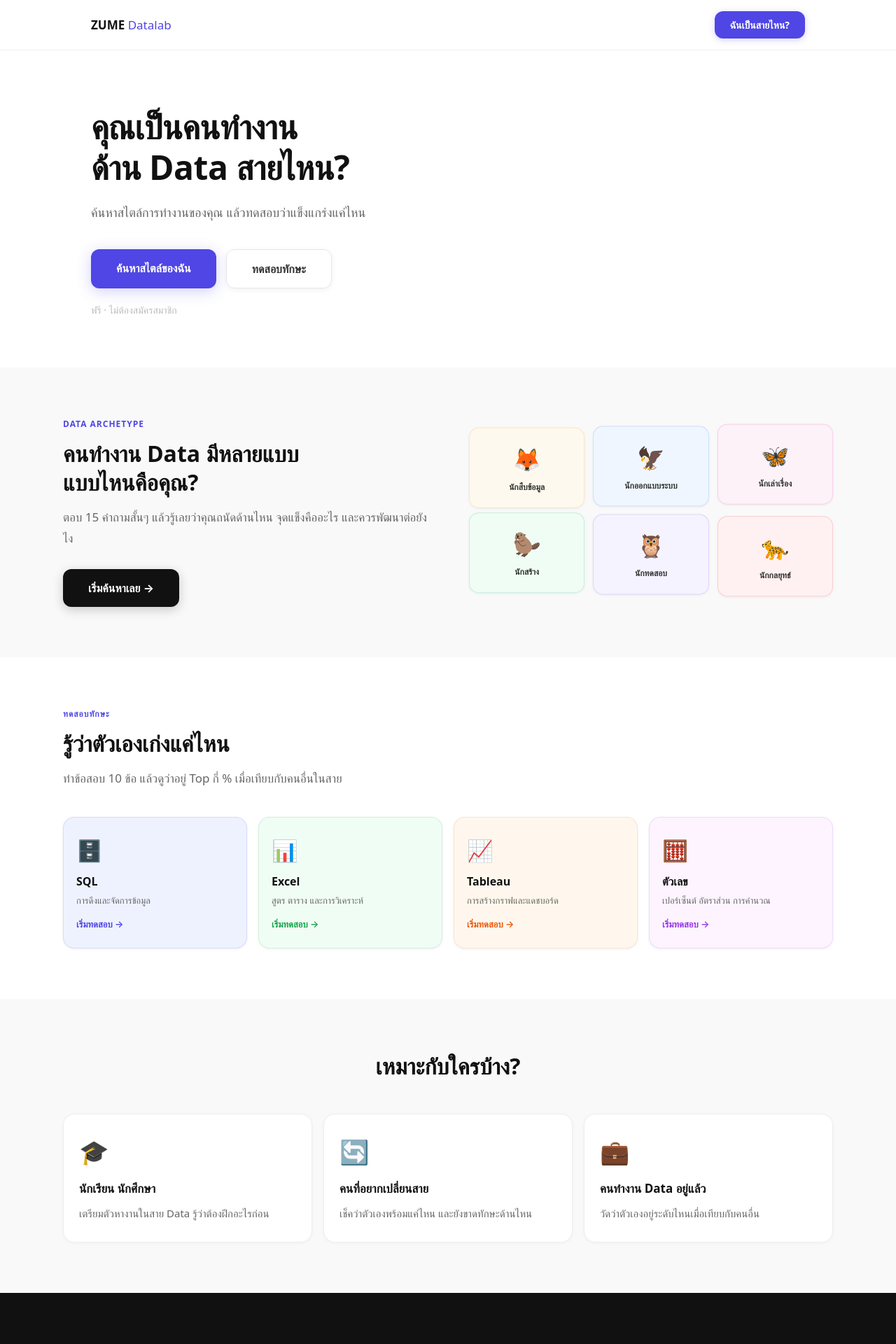
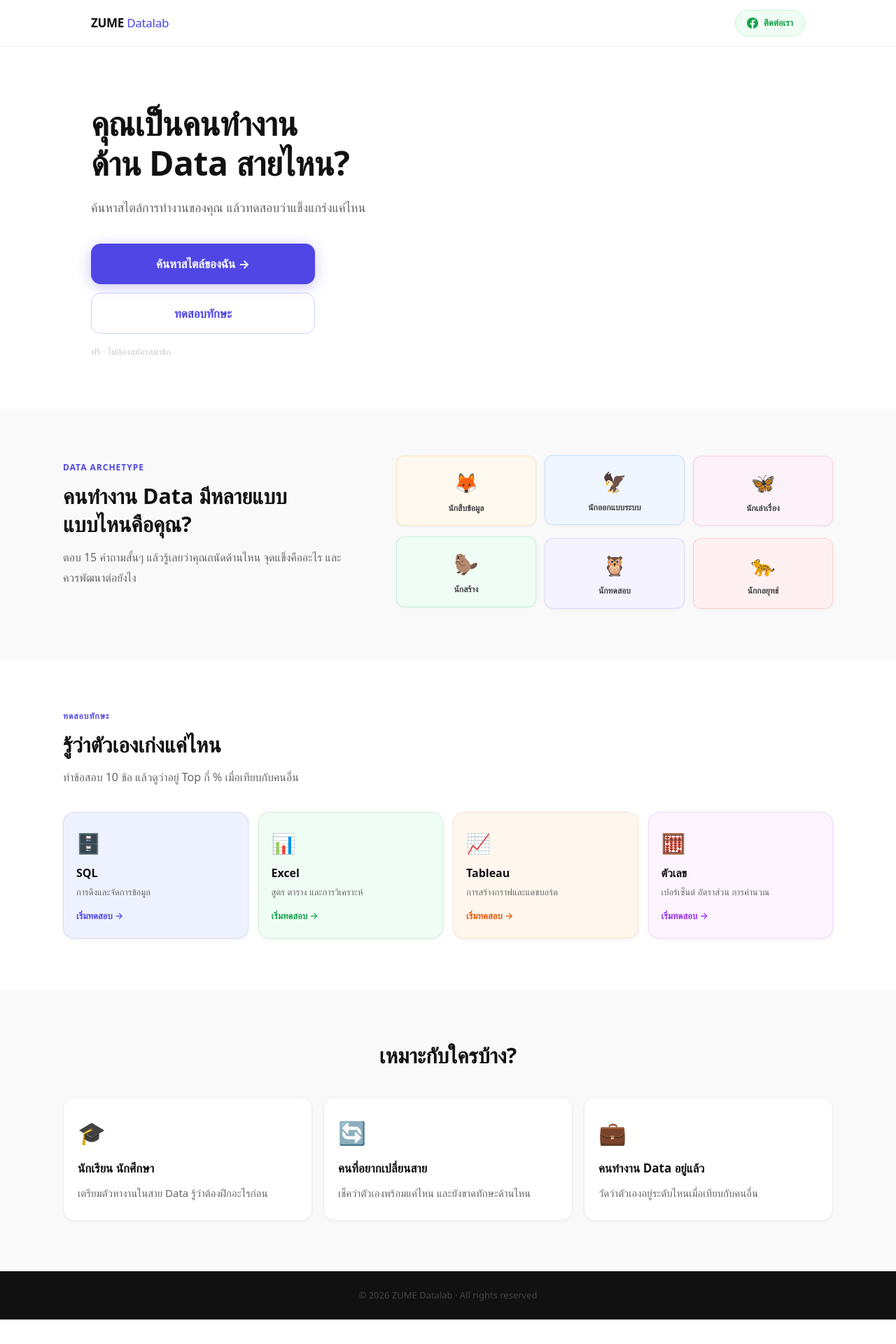
Before and after one commit to ZUME-Work/zume-career-intelligence, a Next.js app: page / in a window 1280 px wide. Shown: the top 1920 px of the page at 70% size. After the commit the page ends 1885 px from the top, so only its background shows below. Built offline with nearby package versions, Linux system fonts and the light colour scheme.

Commit message:
fix: mobile layout landing page single CTA facebook contact

```diff
--- a/app/page.tsx
+++ b/app/page.tsx
@@ -4,124 +4,125 @@ export default function HomePage() {
   return (
     <>
       <style>{`
-        * { box-sizing: border-box; margin: 0; padding: 0; }
-        @keyframes fadeUp { from { opacity: 0; transform: translateY(16px); } to { opacity: 1; transform: translateY(0); } }
-        @keyframes float { 0%,100% { transform: translateY(0); } 50% { transform: translateY(-6px); } }
-        @keyframes shimmer { 0%,100% { box-shadow: 0 4px 20px rgba(79,70,229,0.25); } 50% { box-shadow: 0 8px 28px rgba(79,70,229,0.45); } }
+        * { box-sizing:border-box; margin:0; padding:0; }
+        @keyframes fadeUp { from{opacity:0;transform:translateY(16px)} to{opacity:1;transform:translateY(0)} }
+        @keyframes float { 0%,100%{transform:translateY(0)} 50%{transform:translateY(-7px)} }
         .f1{animation:fadeUp 0.5s ease both}
         .f2{animation:fadeUp 0.5s 0.1s ease both}
         .f3{animation:fadeUp 0.5s 0.2s ease both}
         .f4{animation:fadeUp 0.5s 0.3s ease both}
-        .btn-primary {
+        .btn-main {
           display:inline-block; background:#4F46E5; color:#fff;
-          padding:15px 36px; border-radius:12px; text-decoration:none;
-          font-size:16px; font-weight:700;
+          padding:16px 40px; border-radius:14px; text-decoration:none;
+          font-size:17px; font-weight:700; width:100%; text-align:center;
           box-shadow:0 4px 20px rgba(79,70,229,0.3);
           transition:transform 0.18s, box-shadow 0.18s;
-          animation:shimmer 3s ease infinite;
         }
-        .btn-primary:hover { transform:translateY(-3px); box-shadow:0 10px 32px rgba(79,70,229,0.45); animation:none; }
-        .btn-primary:active { transform:translateY(0); }
-        .btn-secondary {
-          display:inline-block; background:#fff; color:#333;
-          padding:15px 36px; border-radius:12px; text-decoration:none;
-          font-size:16px; font-weight:600; border:1.5px solid #E5E7EB;
-          box-shadow:0 2px 8px rgba(0,0,0,0.06);
-          transition:transform 0.18s, box-shadow 0.18s;
+        .btn-main:hover { transform:translateY(-3px); box-shadow:0 10px 32px rgba(79,70,229,0.4); }
+        .btn-main:active { transform:translateY(0); }
+        .btn-ghost {
+          display:inline-block; background:transparent; color:#4F46E5;
+          padding:16px 40px; border-radius:14px; text-decoration:none;
+          font-size:17px; font-weight:600; width:100%; text-align:center;
+          border:1.5px solid #C7D2FE;
+          transition:transform 0.18s, background 0.18s;
         }
-        .btn-secondary:hover { transform:translateY(-3px); box-shadow:0 8px 24px rgba(0,0,0,0.1); }
-        .btn-dark {
-          display:inline-block; background:#111; color:#fff;
-          padding:15px 36px; border-radius:12px; text-decoration:none;
-          font-size:16px; font-weight:700;
-          box-shadow:0 4px 16px rgba(0,0,0,0.2);
-          transition:transform 0.18s, box-shadow 0.18s;
-        }
-        .btn-dark:hover { transform:translateY(-3px); box-shadow:0 10px 28px rgba(0,0,0,0.3); }
-        .btn-outline {
-          display:inline-block; background:transparent; color:#fff;
-          padding:15px 36px; border-radius:12px; text-decoration:none;
-          font-size:16px; font-weight:600; border:1.5px solid #444;
-          transition:transform 0.18s, border-color 0.18s;
-        }
-        .btn-outline:hover { transform:translateY(-3px); border-color:#888; }
+        .btn-ghost:hover { transform:translateY(-3px); background:#EEF2FF; }
         .skill-card {
-          display:block; text-decoration:none; border-radius:16px; padding:24px 18px;
-          box-shadow:0 1px 4px rgba(0,0,0,0.06);
+          display:block; text-decoration:none; border-radius:16px; padding:22px 18px;
+          box-shadow:0 1px 6px rgba(0,0,0,0.06);
           transition:transform 0.2s, box-shadow 0.2s;
         }
         .skill-card:hover { transform:translateY(-5px); box-shadow:0 12px 28px rgba(0,0,0,0.1); }
-        .arch-card {
-          border-radius:14px; padding:20px 12px; text-align:center;
+        .arch-pill {
+          border-radius:12px; padding:16px 10px; text-align:center;
           box-shadow:0 1px 4px rgba(0,0,0,0.05);
           transition:transform 0.2s, box-shadow 0.2s;
           animation:float ease-in-out infinite;
         }
-        .arch-card:hover { transform:translateY(-6px) !important; box-shadow:0 12px 28px rgba(0,0,0,0.1); animation:none; }
+        .arch-pill:hover { transform:translateY(-5px) !important; box-shadow:0 10px 20px rgba(0,0,0,0.1); animation:none; }
         .who-card {
-          background:#fff; border-radius:16px; padding:28px 22px;
+          background:#fff; border-radius:16px; padding:26px 20px;
           border:1px solid #eee;
           box-shadow:0 1px 4px rgba(0,0,0,0.04);
           transition:transform 0.2s, box-shadow 0.2s;
         }
         .who-card:hover { transform:translateY(-4px); box-shadow:0 10px 24px rgba(0,0,0,0.08); }
-        @media (max-width: 768px) {
-          .hero { padding:56px 20px 48px !important; }
-          .hero h1 { font-size:2.1rem !important; }
-          .section { padding:48px 20px !important; }
-          .grid3 { grid-template-columns:1fr !important; }
-          .grid4 { grid-template-columns:1fr 1fr !important; }
-          .btn-row { flex-direction:column !important; align-items:stretch !important; }
-          .btn-row a { text-align:center !important; }
-          .inner { padding:0 20px !important; }
+        .contact-btn {
+          display:flex; align-items:center; gap:8px;
+          background:#F0FDF4; color:#16A34A;
+          padding:8px 16px; border-radius:20px; text-decoration:none;
+          font-size:13px; font-weight:600; border:1px solid #BBF7D0;
+          transition:transform 0.15s, box-shadow 0.15s;
+        }
+        .contact-btn:hover { transform:translateY(-1px); box-shadow:0 4px 12px rgba(22,163,74,0.2); }
+
+        /* Mobile */
+        @media(max-width:768px) {
+          .hero { padding:52px 20px 44px !important; }
+          .hero h1 { font-size:2rem !important; }
+          .hero p { font-size:16px !important; }
+          .section { padding:44px 20px !important; }
+          .inner { max-width:100% !important; }
+          .arch-section { flex-direction:column !important; gap:32px !important; }
+          .arch-grid { grid-template-columns:repeat(3,1fr) !important; }
+          .skill-grid { grid-template-columns:1fr 1fr !important; }
+          .who-grid { grid-template-columns:1fr !important; }
+          .cta-section { padding:48px 20px !important; }
+          .nav-inner { padding:14px 20px !important; }
+        }
+        @media(max-width:400px) {
+          .arch-grid { grid-template-columns:repeat(2,1fr) !important; }
+          .skill-grid { grid-template-columns:1fr !important; }
         }
       `}</style>
 
       <main style={{ fontFamily:'system-ui,-apple-system,sans-serif', background:'#fff', minHeight:'100vh', color:'#111' }}>
 
         {/* Nav */}
-        <nav style={{ borderBottom:'1px solid #eee', position:'sticky', top:0, background:'rgba(255,255,255,0.95)', backdropFilter:'blur(8px)', zIndex:100 }}>
-          <div style={{ maxWidth:1100, margin:'0 auto', padding:'16px 40px', display:'flex', justifyContent:'space-between', alignItems:'center' }}>
-            <div style={{ fontWeight:800, fontSize:17, color:'#111' }}>
+        <nav style={{ borderBottom:'1px solid #f0f0f0', position:'sticky', top:0, background:'rgba(255,255,255,0.96)', backdropFilter:'blur(8px)', zIndex:100 }}>
+          <div className="nav-inner" style={{ maxWidth:1100, margin:'0 auto', padding:'14px 40px', display:'flex', justifyContent:'space-between', alignItems:'center' }}>
+            <div style={{ fontWeight:800, fontSize:17, color:'#111', letterSpacing:'-0.3px' }}>
               ZUME <span style={{ color:'#4F46E5', fontWeight:500 }}>Datalab</span>
             </div>
-            <Link href="/archetype" className="btn-primary" style={{ padding:'9px 22px', fontSize:14, animation:'none', boxShadow:'0 2px 10px rgba(79,70,229,0.25)' }}>
-              ฉันเป็นสายไหน?
-            </Link>
+            <a href="https://www.facebook.com/ZUMEDatalab" target="_blank" rel="noopener noreferrer" className="contact-btn">
+              <svg width="16" height="16" viewBox="0 0 24 24" fill="currentColor"><path d="M24 12.073c0-6.627-5.373-12-12-12s-12 5.373-12 12c0 5.99 4.388 10.954 10.125 11.854v-8.385H7.078v-3.47h3.047V9.43c0-3.007 1.792-4.669 4.533-4.669 1.312 0 2.686.235 2.686.235v2.953H15.83c-1.491 0-1.956.925-1.956 1.874v2.25h3.328l-.532 3.47h-2.796v8.385C19.612 23.027 24 18.062 24 12.073z"/></svg>
+              ติดต่อเรา
+            </a>
           </div>
         </nav>
 
         {/* Hero */}
         <section className="hero" style={{ maxWidth:1100, margin:'0 auto', padding:'80px 40px 72px' }}>
-          <div style={{ maxWidth:600 }}>
-            <h1 className="f1" style={{ fontSize:'clamp(2.2rem,4vw,3rem)', fontWeight:800, color:'#111', lineHeight:1.2, marginBottom:20, letterSpacing:'-0.5px' }}>
+          <div style={{ maxWidth:540 }}>
+            <h1 className="f1" style={{ fontSize:'clamp(2rem,4vw,3rem)', fontWeight:800, color:'#111', lineHeight:1.2, marginBottom:18, letterSpacing:'-0.5px' }}>
               คุณเป็นคนทำงาน<br />ด้าน Data สายไหน?
             </h1>
-            <p className="f2" style={{ fontSize:18, color:'#666', lineHeight:1.8, marginBottom:36, maxWidth:440 }}>
+            <p className="f2" style={{ fontSize:18, color:'#666', lineHeight:1.8, marginBottom:36, maxWidth:420 }}>
               ค้นหาสไตล์การทำงานของคุณ แล้วทดสอบว่าแข็งแกร่งแค่ไหน
             </p>
-            <div className="f3 btn-row" style={{ display:'flex', gap:14, flexWrap:'wrap' }}>
-              <Link href="/archetype" className="btn-primary">ค้นหาสไตล์ของฉัน</Link>
-              <Link href="#skills" className="btn-secondary">ทดสอบทักษะ</Link>
+            <div className="f3" style={{ maxWidth:320, display:'flex', flexDirection:'column', gap:12 }}>
+              <Link href="/archetype" className="btn-main">ค้นหาสไตล์ของฉัน →</Link>
+              <Link href="#skills" className="btn-ghost">ทดสอบทักษะ</Link>
             </div>
-            <p className="f4" style={{ fontSize:14, color:'#bbb', marginTop:20 }}>ฟรี · ไม่ต้องสมัครสมาชิก</p>
+            <p className="f4" style={{ fontSize:13, color:'#ccc', marginTop:16 }}>ฟรี · ไม่ต้องสมัครสมาชิก</p>
           </div>
         </section>
 
         {/* Archetype */}
         <section className="section" style={{ background:'#F9F9F9', padding:'72px 40px' }}>
-          <div style={{ maxWidth:1100, margin:'0 auto', display:'grid', gridTemplateColumns:'1fr 1fr', gap:60, alignItems:'center' }}>
-            <div>
+          <div className="arch-section" style={{ maxWidth:1100, margin:'0 auto', display:'flex', gap:56, alignItems:'center' }}>
+            <div style={{ flex:'0 0 420px', maxWidth:420 }}>
               <div style={{ fontSize:12, fontWeight:700, color:'#4F46E5', letterSpacing:1, textTransform:'uppercase', marginBottom:12 }}>Data Archetype</div>
-              <h2 style={{ fontSize:'clamp(1.6rem,3vw,2rem)', fontWeight:800, color:'#111', marginBottom:14, lineHeight:1.3 }}>
+              <h2 style={{ fontSize:'clamp(1.5rem,3vw,1.9rem)', fontWeight:800, color:'#111', marginBottom:14, lineHeight:1.3 }}>
                 คนทำงาน Data มีหลายแบบ<br />แบบไหนคือคุณ?
               </h2>
-              <p style={{ fontSize:17, color:'#666', lineHeight:1.8, marginBottom:28 }}>
+              <p style={{ fontSize:16, color:'#666', lineHeight:1.8, marginBottom:28 }}>
                 ตอบ 15 คำถามสั้นๆ แล้วรู้เลยว่าคุณถนัดด้านไหน จุดแข็งคืออะไร และควรพัฒนาต่อยังไง
               </p>
-              <Link href="/archetype" className="btn-dark">เริ่มค้นหาเลย →</Link>
             </div>
-            <div style={{ display:'grid', gridTemplateColumns:'repeat(3,1fr)', gap:12 }}>
+            <div style={{ flex:1 }}>
+              <div className="arch-grid" style={{ display:'grid', gridTemplateColumns:'repeat(3,1fr)', gap:12 }}>
                 {[
                   { emoji:'🦊', name:'นักสืบข้อมูล', bg:'#FEF9EE', border:'#F59E0B', delay:'0s' },
                   { emoji:'🦅', name:'นักออกแบบระบบ', bg:'#EFF6FF', border:'#3B82F6', delay:'0.5s' },
@@ -130,11 +131,12 @@ export default function HomePage() {
                   { emoji:'🦉', name:'นักทดสอบ', bg:'#F5F3FF', border:'#8B5CF6', delay:'2s' },
                   { emoji:'🐆', name:'นักกลยุทธ์', bg:'#FFF1F2', border:'#EF4444', delay:'2.5s' },
                 ].map((a) => (
-                <div key={a.name} className="arch-card" style={{ background:a.bg, border:`1px solid ${a.border}33`, animationDuration:'3s', animationDelay:a.delay }}>
-                  <div style={{ fontSize:32, marginBottom:8 }}>{a.emoji}</div>
-                  <div style={{ fontSize:12, color:'#333', fontWeight:600, lineHeight:1.4 }}>{a.name}</div>
+                  <div key={a.name} className="arch-pill" style={{ background:a.bg, border:`1px solid ${a.border}33`, animationDuration:'3.5s', animationDelay:a.delay }}>
+                    <div style={{ fontSize:28, marginBottom:8 }}>{a.emoji}</div>
+                    <div style={{ fontSize:12, color:'#444', fontWeight:600, lineHeight:1.4 }}>{a.name}</div>
                   </div>
                 ))}
+              </div>
             </div>
           </div>
         </section>
@@ -142,16 +144,16 @@ export default function HomePage() {
         {/* Skills */}
         <section id="skills" className="section" style={{ padding:'72px 40px' }}>
           <div style={{ maxWidth:1100, margin:'0 auto' }}>
-            <div style={{ marginBottom:40 }}>
+            <div style={{ marginBottom:36 }}>
               <div style={{ fontSize:12, fontWeight:700, color:'#4F46E5', letterSpacing:1, textTransform:'uppercase', marginBottom:12 }}>ทดสอบทักษะ</div>
-              <h2 style={{ fontSize:'clamp(1.6rem,3vw,2rem)', fontWeight:800, color:'#111', marginBottom:14, lineHeight:1.3 }}>
+              <h2 style={{ fontSize:'clamp(1.5rem,3vw,1.9rem)', fontWeight:800, color:'#111', marginBottom:12, lineHeight:1.3 }}>
                 รู้ว่าตัวเองเก่งแค่ไหน
               </h2>
-              <p style={{ fontSize:17, color:'#666', lineHeight:1.8 }}>
-                ทำข้อสอบ 10 ข้อ แล้วดูว่าอยู่ Top กี่ % เมื่อเทียบกับคนอื่นในสาย
+              <p style={{ fontSize:16, color:'#666', lineHeight:1.8 }}>
+                ทำข้อสอบ 10 ข้อ แล้วดูว่าอยู่ Top กี่ % เมื่อเทียบกับคนอื่น
               </p>
             </div>
-            <div className="grid4" style={{ display:'grid', gridTemplateColumns:'repeat(4,1fr)', gap:16 }}>
+            <div className="skill-grid" style={{ display:'grid', gridTemplateColumns:'repeat(4,1fr)', gap:14 }}>
               {[
                 { skill:'sql', icon:'🗄️', label:'SQL', desc:'การดึงและจัดการข้อมูล', bg:'#EEF2FF', accent:'#4F46E5' },
                 { skill:'excel', icon:'📊', label:'Excel', desc:'สูตร ตาราง และการวิเคราะห์', bg:'#F0FDF4', accent:'#16A34A' },
@@ -159,7 +161,7 @@ export default function HomePage() {
                 { skill:'numerical', icon:'🧮', label:'ตัวเลข', desc:'เปอร์เซ็นต์ อัตราส่วน การคำนวณ', bg:'#FDF4FF', accent:'#9333EA' },
               ].map((s) => (
                 <Link key={s.skill} href={'/assessment/'+s.skill} className="skill-card" style={{ background:s.bg, border:`1px solid ${s.accent}22` }}>
-                  <div style={{ fontSize:30, marginBottom:10 }}>{s.icon}</div>
+                  <div style={{ fontSize:28, marginBottom:10 }}>{s.icon}</div>
                   <div style={{ fontSize:16, fontWeight:700, color:'#111', marginBottom:6 }}>{s.label}</div>
                   <div style={{ fontSize:13, color:'#666', lineHeight:1.5 }}>{s.desc}</div>
                   <div style={{ marginTop:14, fontSize:13, fontWeight:600, color:s.accent }}>เริ่มทดสอบ →</div>
@@ -172,15 +174,15 @@ export default function HomePage() {
         {/* For who */}
         <section className="section" style={{ background:'#F9F9F9', padding:'72px 40px' }}>
           <div style={{ maxWidth:1100, margin:'0 auto' }}>
-            <h2 style={{ fontSize:'clamp(1.6rem,3vw,2rem)', fontWeight:800, color:'#111', marginBottom:44, textAlign:'center' }}>เหมาะกับใครบ้าง?</h2>
-            <div className="grid3" style={{ display:'grid', gridTemplateColumns:'repeat(3,1fr)', gap:16 }}>
+            <h2 style={{ fontSize:'clamp(1.5rem,3vw,1.9rem)', fontWeight:800, color:'#111', marginBottom:36, textAlign:'center' }}>เหมาะกับใครบ้าง?</h2>
+            <div className="who-grid" style={{ display:'grid', gridTemplateColumns:'repeat(3,1fr)', gap:16 }}>
               {[
                 { icon:'🎓', title:'นักเรียน นักศึกษา', desc:'เตรียมตัวหางานในสาย Data รู้ว่าต้องฝึกอะไรก่อน' },
                 { icon:'🔄', title:'คนที่อยากเปลี่ยนสาย', desc:'เช็คว่าตัวเองพร้อมแค่ไหน และยังขาดทักษะด้านไหน' },
                 { icon:'💼', title:'คนทำงาน Data อยู่แล้ว', desc:'วัดว่าตัวเองอยู่ระดับไหนเมื่อเทียบกับคนอื่น' },
               ].map((c,i) => (
                 <div key={i} className="who-card">
-                  <div style={{ fontSize:34, marginBottom:14 }}>{c.icon}</div>
+                  <div style={{ fontSize:32, marginBottom:14 }}>{c.icon}</div>
                   <div style={{ fontSize:17, fontWeight:700, color:'#111', marginBottom:10 }}>{c.title}</div>
                   <div style={{ fontSize:15, color:'#666', lineHeight:1.7 }}>{c.desc}</div>
                 </div>
@@ -189,17 +191,7 @@ export default function HomePage() {
           </div>
         </section>
 
-        {/* CTA */}
-        <section style={{ background:'#111', padding:'72px 40px', textAlign:'center' }}>
-          <h2 style={{ fontSize:'clamp(1.6rem,3vw,2rem)', fontWeight:800, color:'#fff', marginBottom:12 }}>เริ่มได้เลย ใช้เวลาแค่ 10 นาที</h2>
-          <p style={{ fontSize:17, color:'#666', marginBottom:36 }}>ฟรี · ไม่ต้องสมัครสมาชิก</p>
-          <div className="btn-row" style={{ display:'flex', gap:14, justifyContent:'center', flexWrap:'wrap' }}>
-            <Link href="/archetype" className="btn-primary">ค้นหาสไตล์ของฉัน</Link>
-            <Link href="/assessment/sql" className="btn-outline">ทดสอบทักษะ SQL</Link>
-          </div>
-        </section>
-
-        <footer style={{ padding:'24px', textAlign:'center', background:'#111', borderTop:'1px solid #1a1a1a' }}>
+        <footer style={{ padding:'24px 40px', textAlign:'center', background:'#111', borderTop:'1px solid #1a1a1a' }}>
           <div style={{ fontSize:13, color:'#444' }}>© 2026 ZUME Datalab · All rights reserved</div>
         </footer>
 
```
Lines whose indentation alone changed are shown as unchanged.
